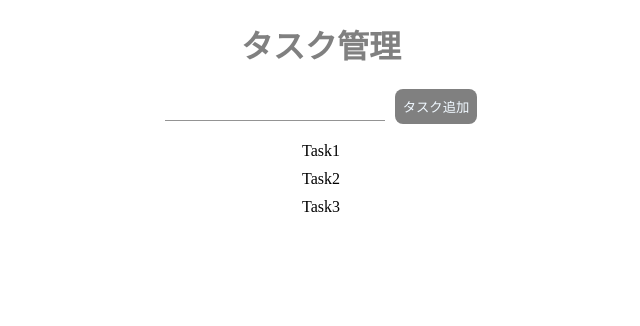
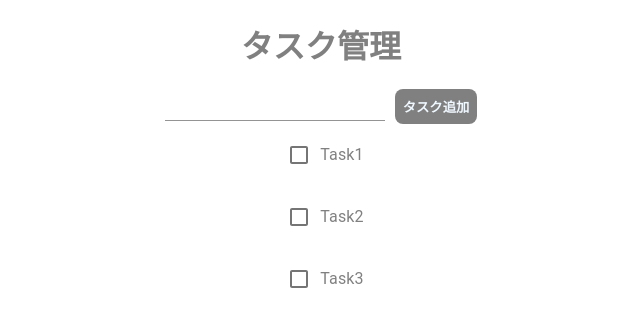
Before and after one commit to pochon-tech-pro/todo-apps, a React (Create React App) app: page / in a window 1280 px wide. Shown: the top 326 px of the page, without its empty margins (319-959 px from the left). Built offline with nearby package versions, Linux system fonts and the light colour scheme.

Commit message:
feat: チェックボックス追加＆デザイン修正

```diff
--- a/src/components/pages/Home.tsx
+++ b/src/components/pages/Home.tsx
@@ -1,18 +1,40 @@
 import { ChangeEvent, MouseEvent, useState, VFC } from 'react';
 import styled from 'styled-components';
-import { FormControl, List, TextField } from '@material-ui/core';
+import {
+  Checkbox,
+  FormControl,
+  FormControlLabel,
+  FormGroup,
+  makeStyles,
+  TextField,
+} from '@material-ui/core';
 
-type Task = { id: string; title: string };
+type Task = { id: string; title: string; complete: boolean };
 
 const dummy: Task[] = [
-  { id: 'AAAA', title: 'Task1' },
-  { id: 'BBBB', title: 'Task2' },
-  { id: 'CCCC', title: 'Task3' },
+  { id: 'AAAA', title: 'Task1', complete: false },
+  { id: 'BBBB', title: 'Task2', complete: false },
+  { id: 'CCCC', title: 'Task3', complete: false },
 ];
+
+const dummyCheckList = dummy.reduce((acc, cur) => {
+  return { ...acc, [cur.id]: cur.complete };
+}, {} as { [key: Task['id']]: boolean });
+
+const useStyles = makeStyles({
+  item: {
+    color: 'gray',
+    fontFamily: 'serif',
+    margin: '0 auto',
+    padding: '10px',
+  },
+});
 
 export const Home: VFC = () => {
   const [tasks, setTasks] = useState<Task[]>(dummy);
   const [input, setInput] = useState('');
+  const [check, setCheck] = useState(dummyCheckList);
+  const classes = useStyles();
 
   const addTask = (e: MouseEvent<HTMLButtonElement>) => {
     e.preventDefault();
@@ -21,6 +43,7 @@ export const Home: VFC = () => {
       {
         id: Math.random().toString(32).substring(2),
         title: input,
+        complete: false,
       },
     ]);
   };
@@ -36,12 +59,29 @@ export const Home: VFC = () => {
           }
         />
       </FormControl>
-      <SButton onClick={addTask}>タスク追加</SButton>
-      <List>
-        {tasks.map((item) => {
-          return <SItem key={item.id}> {item.title}</SItem>;
+      <SButton onClick={addTask} disabled={input === ''}>
+        タスク追加
+      </SButton>
+      <FormGroup>
+        {tasks.map((item, idx) => {
+          return (
+            <FormControlLabel
+              className={classes.item}
+              value={check[item.id]}
+              control={
+                <Checkbox
+                  checked={check[item.id]}
+                  onChange={() =>
+                    setCheck({ ...check, [item.id]: !check[item.id] })
+                  }
+                />
+              }
+              label={item.title}
+              key={idx}
+            />
+          );
         })}
-      </List>
+      </FormGroup>
     </SRoot>
   );
 };
@@ -53,23 +93,17 @@ const SRoot = styled.div`
 `;
 
 const SButton = styled.button`
-  background-color: gray;
+  background-color: brown;
   color: aliceblue;
   border: none; // 枠線なくす
   padding: 8px; // 中に余白をつける
   margin: 0 0 0 10px;
   border-radius: 8px; // 角を丸く
-  &:hover {
-    background-color: brown;
+  cursor: pointer;
+  font-weight: bolder;
+  &:disabled {
+    background-color: gray;
     color: aliceblue;
-    font-weight: bolder;
-    cursor: pointer;
+    cursor: default;
   }
 `;
-
-const SItem = styled.div`
-  text-align: center;
-  color: black;
-  margin: 10px;
-  font-family: serif;
-`;
```
